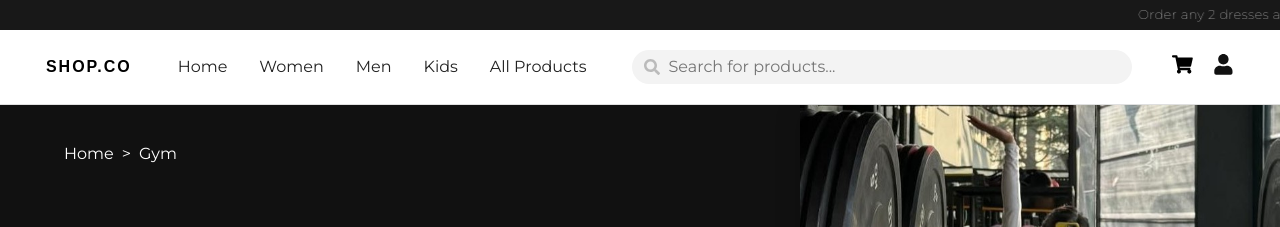
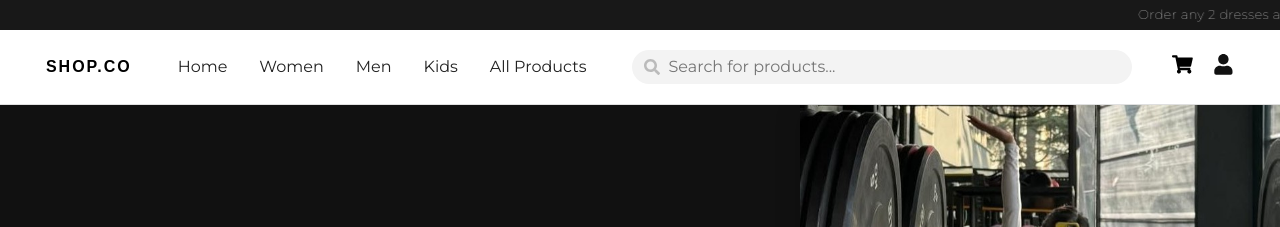
Before and after one commit to kisa-fatima/ecommerce-website, a React (Create React App) app: page /gym in a window 1280 px wide. Shown: the top 227 px of the page. Built offline with nearby package versions, Linux system fonts and the light colour scheme; a web font is replaced by a local one.

Commit message:
breadcrumbs

```diff
--- a/src/components/Breadcrumbs.js
+++ b/src/components/Breadcrumbs.js
@@ -1,52 +1,21 @@
 import React from 'react';
-import { Link, useLocation } from 'react-router-dom';
+import { Link } from 'react-router-dom';
 
-// Map URL segments to readable labels
-const LABELS = {
-  '': 'Home',
-  'shop': 'Shop',
-  'men': 'Men',
-  'women': 'Women',
-  'kids': 'Kids',
-  't-shirts': 'T-shirts',
-  'casual': 'Casual',
-  'formal': 'Formal',
-  'party': 'Party',
-  'gym': 'Gym',
-  // Add more as needed
-};
-
-const Breadcrumbs = ({ white }) => {
-  const location = useLocation();
-  const pathnames = location.pathname.split('/').filter(x => x);
-  const color = white ? '#fff' : '#888';
-  const activeColor = white ? '#fff' : '#222';
-  const separatorColor = white ? '#fff' : '#bbb';
-
+const Breadcrumbs = ({ paths = [] }) => {
   return (
-    <nav style={{ margin: '16px 0' }} aria-label="breadcrumb">
-      <ol style={{ display: 'flex', listStyle: 'none', padding: 0, margin: 0 }}>
-        <li>
-          <Link to="/" style={{ color, textDecoration: 'none', fontWeight: 400 }}>{LABELS['']}</Link>
-        </li>
-        {pathnames.map((value, idx) => {
-          const to = '/' + pathnames.slice(0, idx + 1).join('/');
-          const isLast = idx === pathnames.length - 1;
-          const label = LABELS[value.toLowerCase()] || value.charAt(0).toUpperCase() + value.slice(1);
-          return (
-            <React.Fragment key={to}>
-              <span style={{ margin: '0 8px', color: separatorColor }}>{'>'}</span>
-              <li>
-                {isLast ? (
-                  <span style={{ fontWeight: 500, color: activeColor }}>{label}</span>
-                ) : (
-                  <Link to={to} style={{ color, textDecoration: 'none', fontWeight: 400 }}>{label}</Link>
-                )}
-              </li>
-            </React.Fragment>
-          );
-        })}
-      </ol>
+    <nav style={{ fontSize: 18, color: '#888', marginBottom: 16, marginTop: 8 }} aria-label="breadcrumb">
+      {paths.map((item, idx) => (
+        <span key={item.name}>
+          {idx < paths.length - 1 ? (
+            <>
+              <Link to={item.link} style={{ color: '#888', textDecoration: 'none' }}>{item.name}</Link>
+              <span style={{ margin: '0 8px' }}>{'>'}</span>
+            </>
+          ) : (
+            <span style={{ color: '#bbb' }}>{item.name}</span>
+          )}
+        </span>
+      ))}
     </nav>
   );
 };
--- a/src/components/NewArrivals.js
+++ b/src/components/NewArrivals.js
@@ -57,7 +57,7 @@ const products = [
     image2: 'https://via.placeholder.com/300x300?text=Striped+T-shirt+Side',
     quantity: 0,
     inStock: false,
-    category: 'women',
+    category: 'kids',
     state: true, // visible
   },
 ];
--- a/src/pages/ProductPage.js
+++ b/src/pages/ProductPage.js
@@ -1,6 +1,7 @@
 import React, { useState } from 'react';
 import { useLocation, useNavigate } from 'react-router-dom';
 import '../styles/ProductPage.css';
+import Breadcrumbs from '../components/Breadcrumbs';
 
 const ProductPage = () => {
   const { state } = useLocation();
@@ -39,7 +40,13 @@ const ProductPage = () => {
       </div>
       <div className="productpage-details">
         <div className="productpage-breadcrumbs">
-          Home &gt; Shop &gt; {product.category.charAt(0).toUpperCase() + product.category.slice(1)} &gt; {product.name}
+          <Breadcrumbs
+            paths={[
+              { name: 'Home', link: '/' },
+              { name: product.category.charAt(0).toUpperCase() + product.category.slice(1), link: `/${product.category}` },
+              { name: product.name, link: '' }
+            ]}
+          />
         </div>
         <h1 className="productpage-title">{product.name}</h1>
         <div className="productpage-rating">
```
